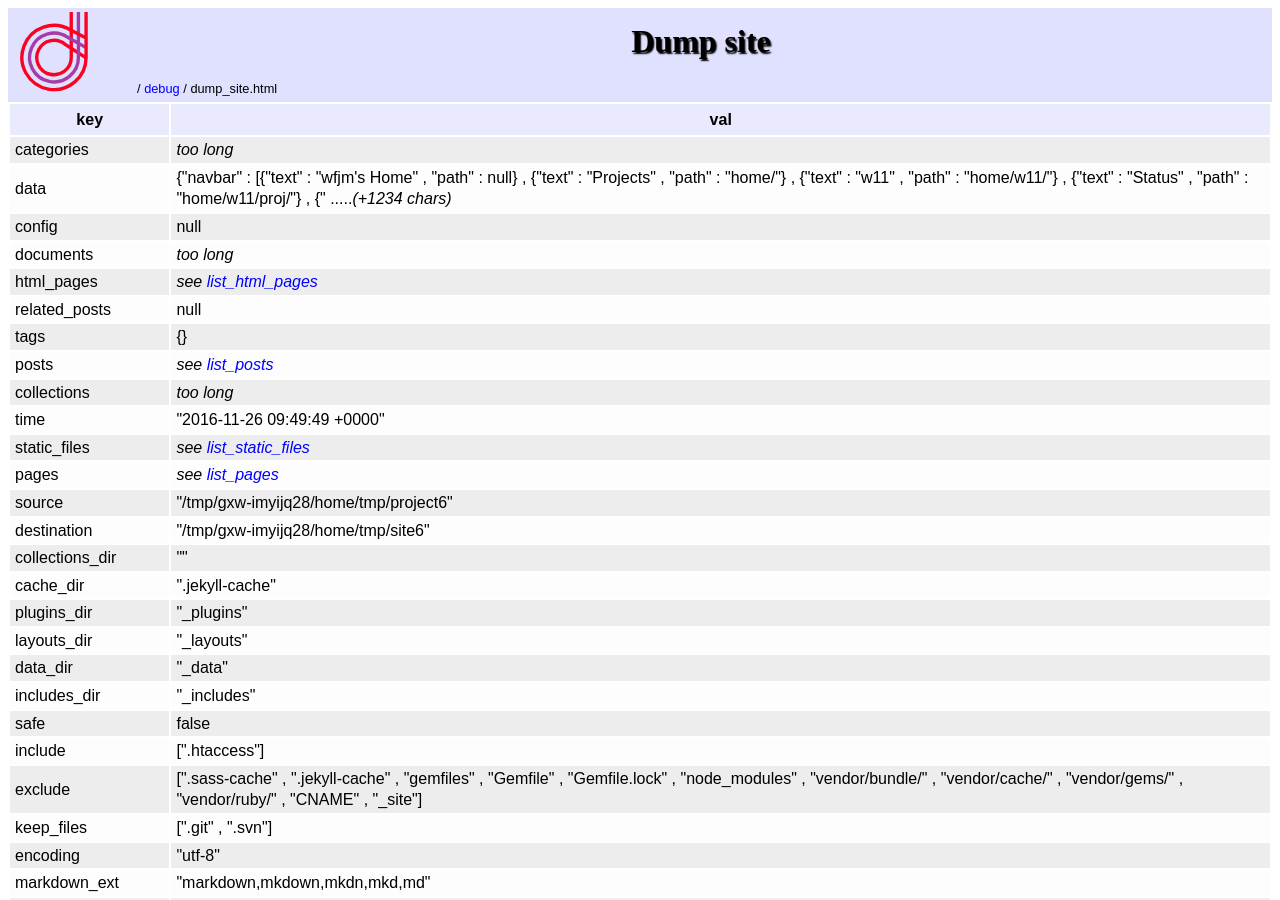
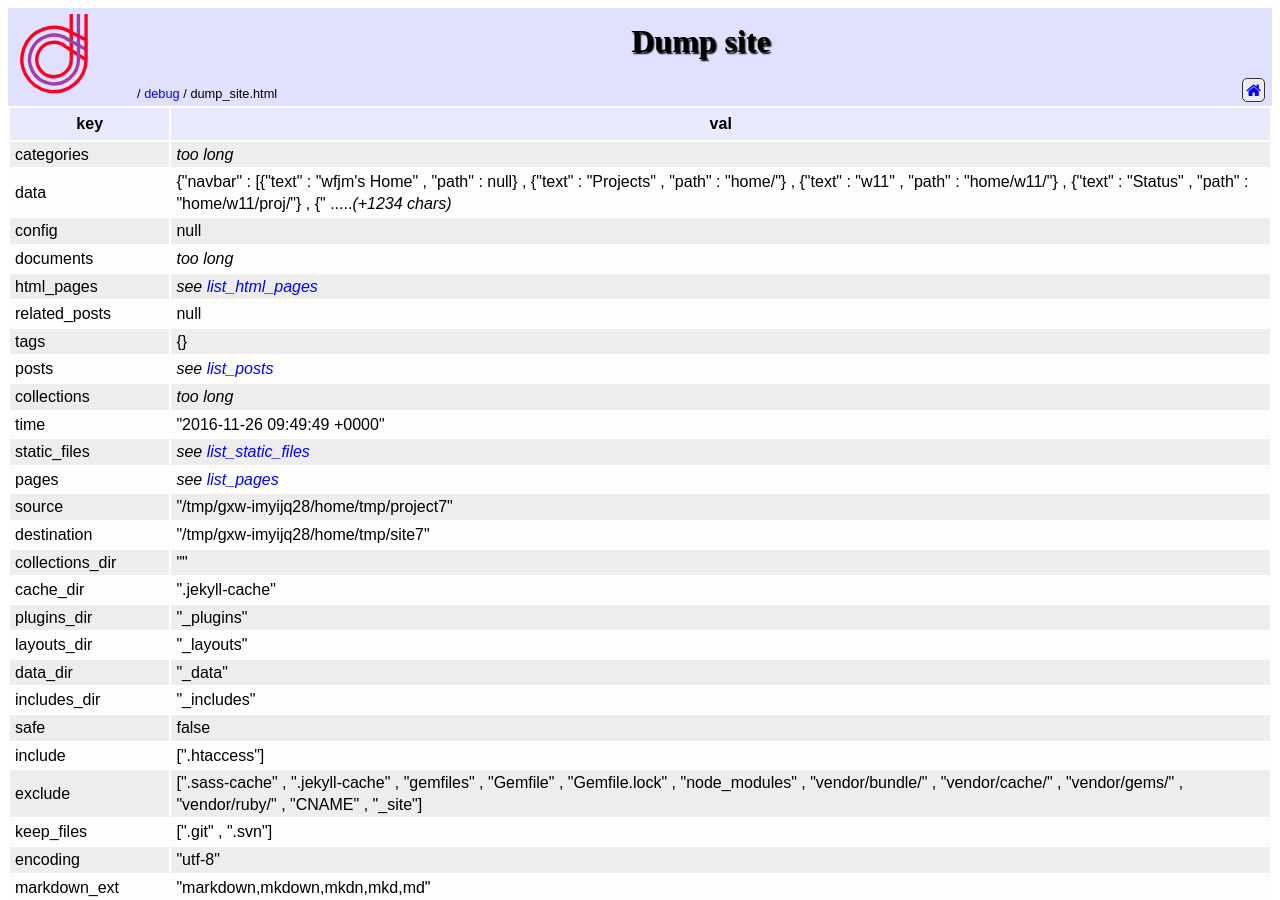
Before and after one commit to wfjm/wfjm.github.io, a Jekyll site: the page built from debug/dump_site.html, in a window 1280 px wide and 900 px high. Built offline with Jekyll 4.4.1, drawn with Linux system fonts in a browser that asks for light colours.

Commit message:
factor out header-common into include; move jquery into head

```diff
--- /dev/null
+++ b/_includes/header-common.html
@@ -0,0 +1,42 @@
+{% comment %}
+  Snipplet to add a standard header. Parameters are
+    plist   '/' split path name
+    up      url for 'up'   nav button
+    down    url for 'down' nav button
+    prev    url for 'prev' nav button
+    next    url for 'next' nav button
+{% endcomment %}
+
+<div>
+  <table id="header">
+    <tr id="header-top">
+      <td id="header-toplogo" rowspan="2">
+        <img height="80" src="/downloads/icons/retro-logo.svg"
+             alt="wfjm's retro logo">
+      </td>
+      <td id="header-toptitle" colspan="2">
+        {{ page.title }}
+      </td>
+    </tr>
+    <tr id="header-bot">
+      <td id="header-botpath">
+        {% assign headnavlink = "" %}
+        {% for e in include.plist %}
+          {% if e != "index.html" %}
+            {% assign headnavlink = headnavlink | append: "/" | append: e %}
+            /
+            {% unless forloop.last %}
+              <a href="{{headnavlink}}/"> {{e}} </a>
+            {% else %}
+              {{ e }}
+            {% endunless %}
+          {% endif %}
+        {% endfor %}
+      </td>
+      <td id="header-botnav">
+        {% include relnav.html up=include.up down=include.down
+                               prev=include.prev next=include.next %}
+      </td>
+    </tr>
+  </table>
+</div>
--- a/_layouts/plain.html
+++ b/_layouts/plain.html
@@ -7,45 +7,17 @@
     <link rel="stylesheet" href="{{site.my.url_fa}}">
     <link rel="icon" href="/downloads/icons/favicon.ico" />
     <link rel="shortcut icon" href="/downloads/icons/favicon.ico" />
+    <script src="{{site.my.url_jq}}"></script>
     <title>{{ page.title }}</title>
   </head>
 
   <body>
-    <script src="{{site.my.url_jq}}"></script>
 
     <!-- prepare for header and next/prev navigation -->
     {% assign pageplist  = page.path  | split: "/" %}
 
     <!-- header section -->
-    <table id="header">
-      <tr id="header-top">
-        <td id="header-toplogo" rowspan="2">
-          <img height="80" src="/downloads/icons/retro-logo.svg"
-               alt="wfjm's retro logo">
-        </td>
-        <td id="header-toptitle" colspan="2">
-          {{ page.title }}
-        </td>
-      </tr>
-      <tr id="header-bot">
-        <td id="header-botpath">
-          {% assign headnavlink = "" %}
-          {% for e in pageplist %}
-            {% if e != "index.html" %}
-              {% assign headnavlink = headnavlink | append: "/" | append: e %}
-              /
-              {% unless forloop.last %}
-                <a href="{{headnavlink}}/"> {{e}} </a>
-              {% else %}
-                {{e}}
-              {% endunless %}
-            {% endif %}
-          {% endfor %}
-        </td>
-        <td id="header-botnav">
-        </td>
-      </tr>
-    </table>
+    {% include header-common.html plist=pageplist %}
 
     <!-- content section -->
     {{ content }}
```
Also changed, not shown: _layouts/pages.html (+4 -33 lines), _layouts/posts.html (+4 -32 lines).
